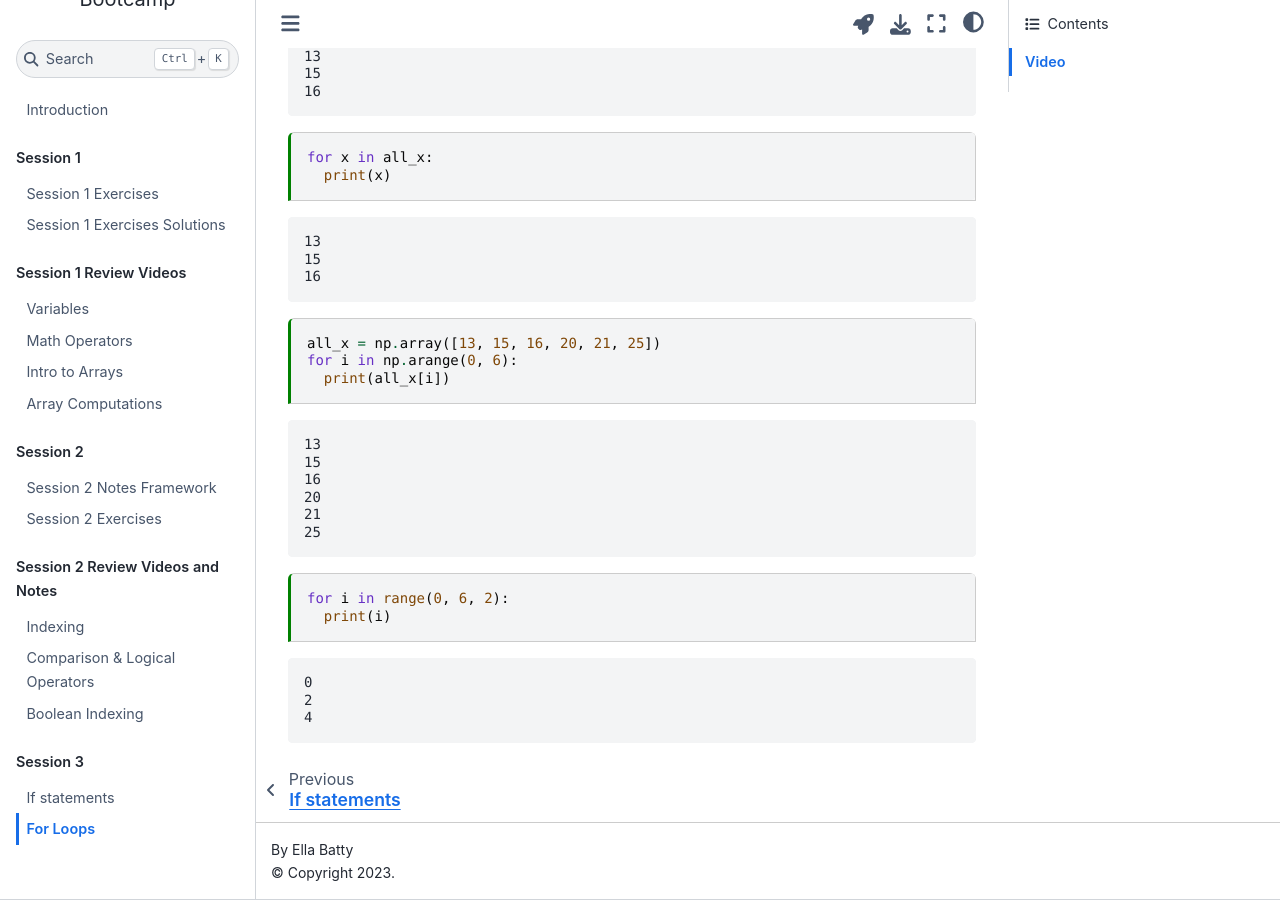
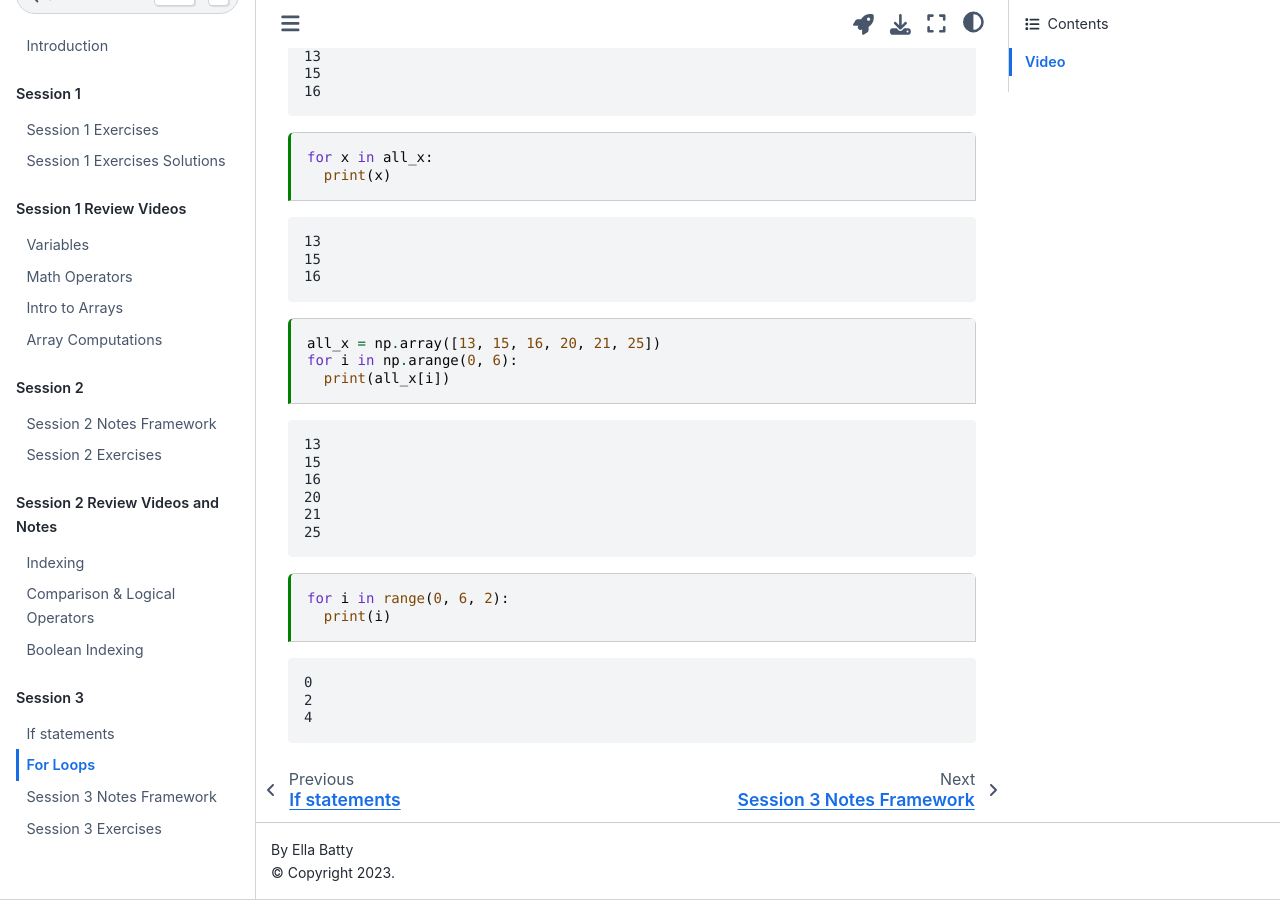
Before and after one commit to ebatty/CodingBootcamp, a Jupyter Book: the page built from content/ForLoops.ipynb, in a window 1280 px wide and 900 px high, scrolled down 1415 px. Built offline with Jupyter Book 1.0.4 settings and Sphinx 7.4.7 and the Sphinx Book theme 1.1.4, drawn with Linux system fonts in a browser that asks for light colours; pages that are not in the unit, such as notebooks, are missing from menus.

Commit message:
Update _toc.yml

```diff
--- a/_toc.yml
+++ b/_toc.yml
@@ -37,8 +37,8 @@ parts:
     chapters:
      - file: content/IfStatements.ipynb
      - file: content/ForLoops.ipynb
-    # - file: content/Session3_Asynchronous.ipynb
-    # - file: content/Session3_Exercises.ipynb
+     - file: content/Session3_Notes_Framework.ipynb
+     - file: content/Session3_Exercises.ipynb
   # - caption: Session 4
   #   chapters:
   #   - file: content/Session4_AsynchronousVersion.ipynb
```
